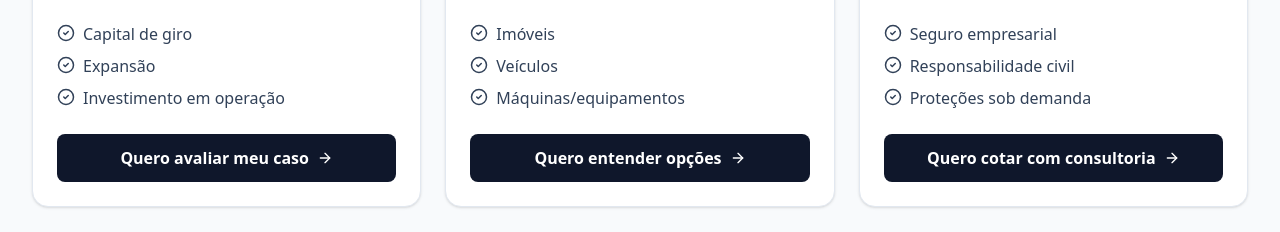
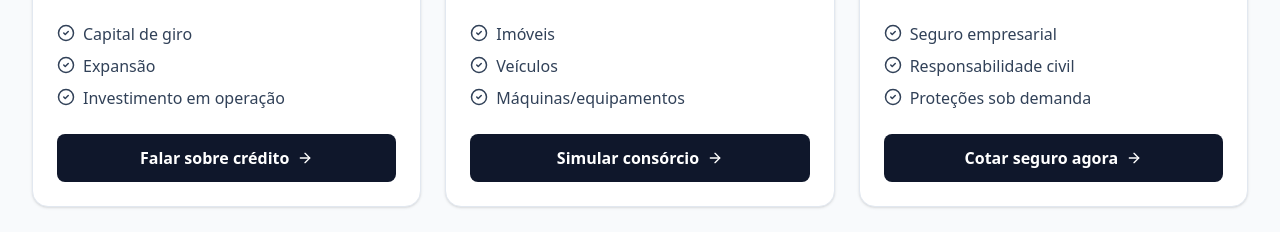
Before and after one commit to ivvacontabilidade-oss/ivva-contabilidade, a React (Vite) app: page /ivva-cred in a window 1280 px wide. Shown: the part 860-1092 px from the top of the page. Built offline with nearby package versions, Linux system fonts and the light colour scheme.

Commit message:
Update IvvaCred.tsx
Refine IVVA Cred CTA buttons

```diff
--- a/src/pages/IvvaCred.tsx
+++ b/src/pages/IvvaCred.tsx
@@ -117,7 +117,7 @@ export default function IvvaCred() {
                 rel="noreferrer"
                 className="mt-6 inline-flex w-full items-center justify-center rounded-lg bg-slate-900 text-white font-bold px-5 py-3 hover:bg-slate-800 transition-colors"
               >
-                Quero avaliar meu caso
+                Falar sobre crédito
                 <ArrowRight size={16} className="ml-2" />
               </a>
             </div>
@@ -152,7 +152,7 @@ export default function IvvaCred() {
                 rel="noreferrer"
                 className="mt-6 inline-flex w-full items-center justify-center rounded-lg bg-slate-900 text-white font-bold px-5 py-3 hover:bg-slate-800 transition-colors"
               >
-                Quero entender opções
+                Simular consórcio
                 <ArrowRight size={16} className="ml-2" />
               </a>
             </div>
@@ -187,7 +187,7 @@ export default function IvvaCred() {
                 rel="noreferrer"
                 className="mt-6 inline-flex w-full items-center justify-center rounded-lg bg-slate-900 text-white font-bold px-5 py-3 hover:bg-slate-800 transition-colors"
               >
-                Quero cotar com consultoria
+                Cotar seguro agora
                 <ArrowRight size={16} className="ml-2" />
               </a>
             </div>
```
